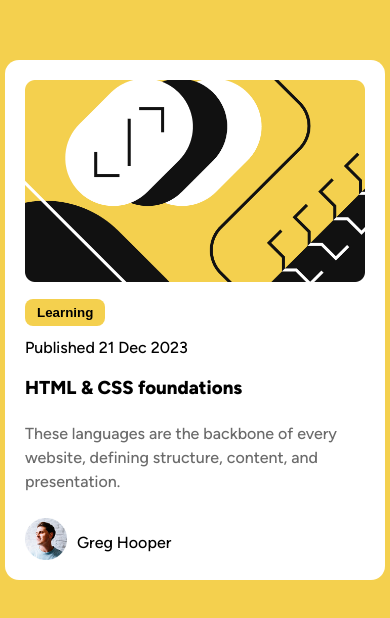
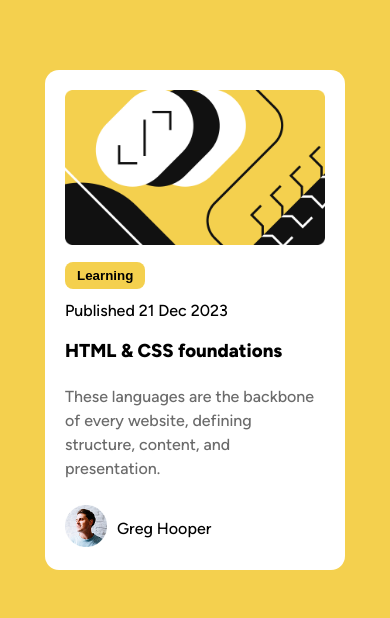
Before and after one commit to Khaitov-Ilkhom/summer-dev-sprint, a plain HTML site: page day-02-blog-preview-card/index.html in a window 390 px wide. Shown: the part 102-720 px from the top of the page. Drawn offline with Linux system fonts and the light colour scheme.

Commit message:
day two responsive changes

```diff
--- a/day-02-blog-preview-card/css/main.css
+++ b/day-02-blog-preview-card/css/main.css
@@ -123,3 +123,16 @@ body {
 .author-img img {
   width: 42px;
 }
+
+@media only screen and (max-width: 576px) {
+  .container {
+    padding: 250px 0;
+  }
+
+  .card-box {
+    max-width: 300px;
+    width: 100%;
+    min-height: 500px;
+    height: 100%;
+  }
+}
```
Also changed, not shown: day-02-blog-preview-card/index.html (+6 -1 lines).
